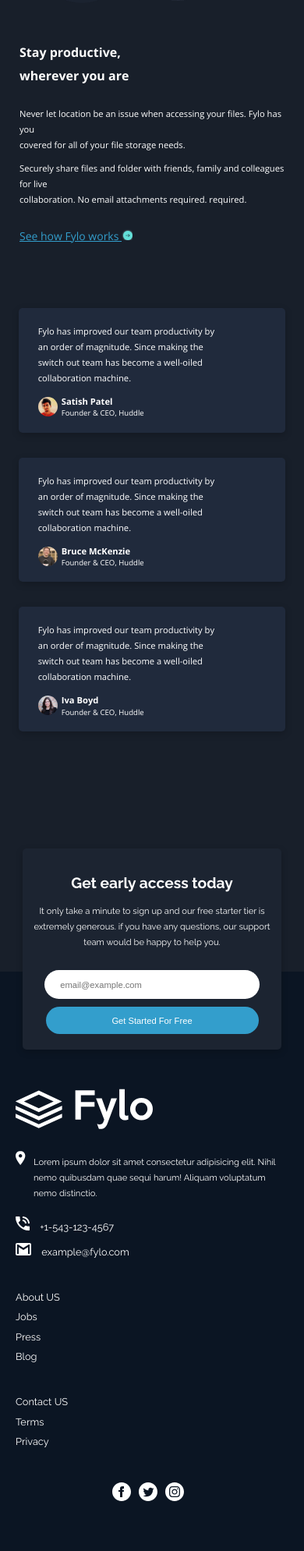
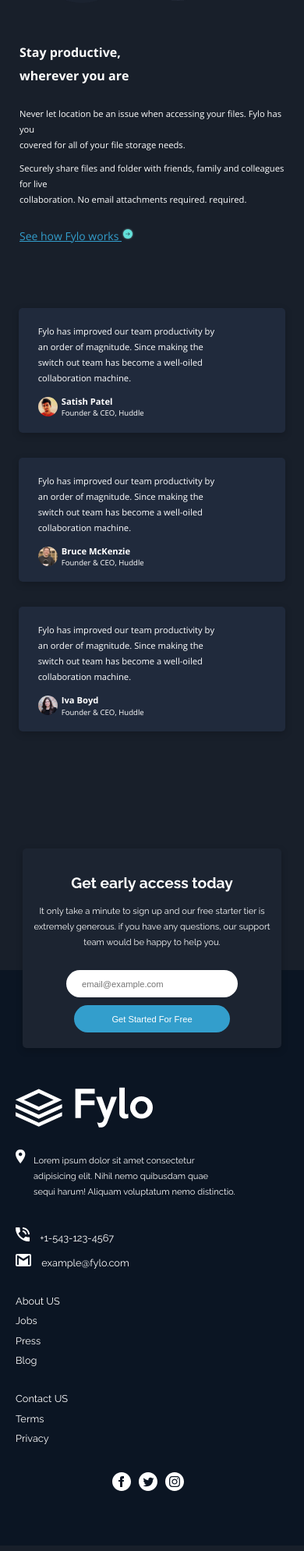
Before and after one commit to Rodrick-alt/Dark-Theme-Landing-Page, a plain HTML site: page index.html in a window 390 px wide. Shown: the part 2053-4042 px from the top of the page at 78% size. Drawn offline with nearby package versions, Linux system fonts and the light colour scheme.

Commit message:
Minor Clean Up

```diff
--- a/assets/css/main.css
+++ b/CSS/main.css
@@ -45,23 +45,6 @@ table {
   border-collapse: collapse;
   border-spacing: 0;
 }
-/*Basic Style */
-
-/* global flex wrapper */
-.flex-wrapper{
-  display: flex;
-  flex-flow: row wrap;
-}
-.flex-wrapper >*{
-  flex: 1 100%;
-}
-body{
-  color:white;
-  background: hsl(218, 28%, 13%);
-}
-main{
-  width: 100%;
-}
 input,
 textarea,
 button,
@@ -77,15 +60,27 @@ a[href^="tel"]{
   -webkit-tap-highlight-color: transparent;
 }
 
-/* Haeder & Nav Section----------------- */
+
+/*Basic Style ------------------------------------------------------------------- */
 html{
   font-size: 16px;
+  color:white;
+  font-family: 'Raleway', sans-serif;
+  background: hsl(218, 28%, 13%);
 }
+body{
+  display: flex;
+  flex-flow: column nowrap;
+}
+body > *{
+  flex: 1 100%;
+}
+
+
+/* Nav Section ------------------------------------------------------------------- */
 header{
-  font-family: 'Raleway', sans-serif;
   padding: 35px 50px 90px 50px;
   background-color: hsl(217, 28%, 15%);
-  /* background-color:tomato; */
 }
 #link1,#link2,#link3{
   text-decoration: none;
@@ -112,7 +107,7 @@ header{
 }
 
 
-/* Hero Section */
+/* Hero Section -------------------------------------------------------------------  */
 .hero{
   display: flex;
   flex-flow: column nowrap;
@@ -120,7 +115,6 @@ header{
   align-items: center;
   text-align: center;
   gap: 1.5rem;
-  font-family: 'Raleway', sans-serif;
   background: url("/images/bg-curvy-desktop.svg");
   background-size:cover;
   background-repeat: no-repeat;
@@ -152,15 +146,15 @@ header{
   font-size: .9rem;
   font-weight: 700;
   color:white;
-  background-color:hsl(198, 60%, 50%);
   border:none;
   border-radius: 20px;
   outline: none;
   cursor: pointer;
+  background-color:hsl(198, 60%, 50%);
 }
 
 
-/* Main-Content Section-------------------------------------------------- */
+/* Main-Content Section ------------------------------------------------------------------- */
 .main-content{
   display: flex;
   flex-flow: column wrap;
@@ -170,7 +164,6 @@ header{
   font-size: 14px;
   font-family: 'Open Sans', sans-serif;
   padding-top: 150px;
-  /* background-color:deepskyblue; */
 }
 
 .wrapper-1{
@@ -181,13 +174,11 @@ header{
   text-align: center;
   line-height: 20px;
   width: 75%;
-  height: -webkit-max-content;
-  height: -moz-max-content;
   height: max-content;
 }
 
 
-/* Section-1 */
+/* Section-1 ------------------------------------------------------------------- */
 .content1{
   display: flex;
   flex-flow: column nowrap;
@@ -228,7 +219,7 @@ header{
 }
 
 
-/* section-2 */
+/* section-2 ------------------------------------------------------------------- */
 .content2{
   justify-self: center;
   display: flex;
@@ -266,7 +257,7 @@ header{
 }
 
 
-/* Section-3 Testimonials */
+/* Section-3 Testimonials ------------------------------------------------------------------- */
 .wrapper-2{
   display: flex;
   flex-wrap: wrap;
@@ -316,7 +307,6 @@ header{
 
 
 /* Email------------------------------------------------------------------- */
-/* Implement this better, causing major responsive layout probs */
 .wrapper-3{
   transform: translateY(200px);
   display: flex;
@@ -324,7 +314,6 @@ header{
   justify-content: center;
   align-items: center;
   width: 100%;
-  /* background-color:tomato; */
   z-index: 2;
 }
 .email{
@@ -332,9 +321,9 @@ header{
   flex-flow: column nowrap;
   justify-content: center;
   align-items: center;
-  max-width: 600px;
-  height: -webkit-max-content;
-  height: -moz-max-content;
+  width: 100%;
+  max-width: 500px;
+  min-width: 300px;
   height: max-content;
   font-family: 'Raleway',sans-serif;
   text-align: center;
@@ -356,18 +345,20 @@ header{
   display: flex;
   flex-flow: row wrap;
   justify-content: center;
-  align-items: baseline;
+  align-items: center;
+  width: 100%;
 }
 .email-wrapper__input,.email-wrapper__btn{
-  width: 20vw;
+  width: 100%;
+  min-width: 140px;
+  max-width: 200px;
   height: 35px;
   font-size: .7rem;
   border:none;
   outline: none;
+  padding: 0 0 0 10px;
+  margin: 0 10px;
   border-radius: 20px;
-  padding-left: 20px;
-  margin-top: 10px;
-  margin-left: 10px;
 }
 .email-wrapper__btn{
   width: 150px;
@@ -384,13 +375,13 @@ footer{
   margin-top: 100px;
   padding: 150px 50px 100px 50px;
   background-color: hsl(216, 53%, 9%);
-  /* background-color:lightgreen; */
 }
 .footer-wrapper{
   display: flex;
   flex-flow: row wrap;
   justify-content: space-between;
   align-items: baseline;
+  gap: 1rem 3rem;
 }
 .footer__img{
   max-width: 100%;
@@ -415,25 +406,21 @@ footer{
   height: auto;
   padding-right: 10px;
 }
-
 .footer-item3__p, .footer-item3__h3,
 .footer-item4__p, .footer-item4__h3,
 .footer-item2__p{
   cursor: pointer;
 }
-
 .footer-item5__svg{
+  cursor: pointer;
   padding-right: 10px;
-  cursor: pointer;
 }
 
 
 
 
-/* Extra small devices (phones, 600px and down) */
+/* Extra small devices (phones, 600px and down) -------------------------------------------------------------------  */
 @media only screen and (max-width: 425px) {
-
-/* Haeder & Nav Section */
 header{
   padding: 35px 25px 90px 25px;
 }
@@ -446,7 +433,6 @@ header{
   font-size: .8rem !important;
 }
 
-/* Hero Section */
 .hero__h1{
   font-size: 1.3rem;
 }
@@ -454,8 +440,6 @@ header{
   font-size: .8rem !important;
 }
 
-
-/* Main-Content Section */
 .main-content{
   gap: 5rem;
 }
@@ -463,7 +447,7 @@ header{
   gap: 3rem;
   line-height: 20px;
 }
-/* Section-1 */
+
 .content1{
   width: 60vw;
 }
@@ -475,7 +459,6 @@ header{
   font-size: 1rem;
 }
 
-/* section-2 */
 .content2{
   gap: 3rem;
   padding: 0 25px;
@@ -490,13 +473,10 @@ header{
   font-size: .7rem;
 }
 
-
-/* Section-3 Testimonials */
 .wrapper-2{
   gap: 2rem;
 }
 .wrapper-2__img{
-
   width: 10vw;
 }
 .content3--special{
@@ -513,8 +493,6 @@ header{
   font-size: .7rem;
 }
 
-
-/* Email */
 .wrapper-3{
   transform: translateY(150px);
 }
@@ -531,14 +509,12 @@ header{
 .email__p{
   font-size: .7rem;
 }
-/* removing <br> */
 .email__p br{
   content: '';
 }
 .email__p br::after{
   content: '';
 }
-
 .email-wrapper__input,.email-wrapper__btn{
   width: 65vw;
   height: 35px;
@@ -553,7 +529,7 @@ header{
   margin: 0 auto;
   margin-top: 10px;
 }
-/* Footer */
+
 footer{
   font-size: .8rem;
   margin-top: 50px;
@@ -569,7 +545,6 @@ footer{
   flex: 1 100%;
   margin-bottom: 20px;
 }
-
 .footer-item1{
   display: flex;
   flex-flow: row wrap;
@@ -584,13 +559,6 @@ footer{
   font-size: .7rem;
   flex:5;
 }
-/* removing <br> */
-.footer-item1__p br{
-  content: '';
-}
-.footer-item1__p br::after{
-  content: '';
-}
 .footer-item2__img{
   max-width: 100%;
   height: auto;
@@ -599,15 +567,20 @@ footer{
 .footer-item2__p{
   font-size: .8rem;
 }
-.footer-item3,.footer-item4,.footer-item5{
-  margin-top: 25px;
-}
 .footer-item5{
   display: flex;
   justify-content: center;
   align-items: center;
   width: 100%;
 }
+}
+
+/* tablet */
+@media only screen and (min-width: 725px) and (max-width: 925px){
+  .footer-item5{
+    align-self: center;
+    justify-self: center;
+  }
 }
 
 /* No hover effects on touch */
@@ -635,5 +608,4 @@ footer{
   .footer-item5__svg:hover{
     fill: hsl(176, 68%, 64%);
   }
-
 }
--- a/index.html
+++ b/index.html
@@ -5,25 +5,21 @@
   <meta charset="UTF-8" />
   <meta http-equiv="X-UA-Compatible" content="IE=edge" />
   <meta name="viewport" content="width=device-width, initial-scale=1.0" />
-  <link rel="stylesheet" href="assets\css\main.css" />
+  <link rel="stylesheet" href="CSS\main.css" />
 
   <!-- WebFonts -->
   <link rel="preconnect" href="https://fonts.googleapis.com">
   <link rel="preconnect" href="https://fonts.gstatic.com" crossorigin>
-  <!-- Raleway -->
   <link href="https://fonts.googleapis.com/css2?family=Open+Sans:wght@400;700&family=Raleway:wght@400;700&display=swap"
     rel="stylesheet">
-  <!-- Open Sans -->
   <link href="https://fonts.googleapis.com/css2?family=Open+Sans:wght@400;700&display=swap" rel="stylesheet">
 
-  <!-- Head-SEO -->
-  <link rel="icon" type="image/png" href="#ICON-HERE" />
+  <link rel="icon" type="image/png" href="icon.png" />
   <meta name="description" content="This is an example." />
-  <title>Fylo</title>
+  <title>Fylo: Easy File Storage</title>
 </head>
 
-<body class='flex-wrapper'>
-  <!-- NAV-BAR -->
+<body>
   <header>
     <nav class="nav">
       <img src="images/logo.svg" alt="Logo" class="nav__img" />
@@ -37,7 +33,6 @@
 
   <main>
 
-    <!-- HERO -->
     <section class="hero">
       <img src="images/illustration-intro.png" alt="Files Graphic" class="hero__img" />
       <h1 class="hero__h1">
@@ -49,18 +44,17 @@
         Access them whenever you need, share and collaborate with
         friends family, and co-workers.
       </p>
-      <a id='btnLink' href='#SignUp'><button class="hero__btn">Get Started</button></a>
+      <a id='btnLink' href='#SignUp'>
+        <button class="hero__btn">Get Started</button>
+      </a>
       <div id='Features' />
     </section>
 
-    <!-- MAIN-CONTENT -->
-    <article class="main-content">
+    <section class="main-content">
+
       <section class="wrapper-1">
         <div class="content1">
-          <img
-            src="images/icon-access-anywhere.svg"
-            alt="computer graphic"
-            class="content1__img" />
+          <img src="images/icon-access-anywhere.svg" alt="computer graphic" class="content1__img" />
           <h3 class="content1__h3">Access your files, anywhere</h3>
           <p class="content1__p">
             The ability to use a smartphine, tablet, or computer
@@ -84,11 +78,7 @@
         </div>
 
         <div class="content1">
-
-          <img
-            src="images/icon-collaboration.svg"
-            alt="check-mark graphic"
-            class="content1__img" />
+          <img src="images/icon-collaboration.svg" alt="check-mark graphic" class="content1__img" />
           <h3 class="content1__h3">Real-time collaboration</h3>
           <p class="content1__p">
             Securely share files and folders with friends, family and
@@ -112,12 +102,8 @@
         </div>
       </section>
 
-
       <section class="content2">
-        <img
-          src="images/illustration-stay-productive.png"
-          alt="chat graphic"
-          class="content2__img" />
+        <img src="images/illustration-stay-productive.png" alt="graphic" class="content2__img" />
 
         <div class="content2-wrapper">
           <span id='Teams'></span>
@@ -139,33 +125,13 @@
           </p>
           <br />
           <a href="" class="content2-wrapper__a">
-            See how Fylo works
-
-            <svg class="content2-wrapper__svg" width="16" height="16" xmlns="http://www.w3.org/2000/svg"
-              xmlns:xlink="http://www.w3.org/1999/xlink">
-              <defs>
-                <circle id="b" cx="6" cy="6" r="6" />
-                <filter x="-25%" y="-25%" width="150%" height="150%" filterUnits="objectBoundingBox" id="a">
-                  <feOffset in="SourceAlpha" result="shadowOffsetOuter1" />
-                  <feGaussianBlur stdDeviation="1" in="shadowOffsetOuter1" result="shadowBlurOuter1" />
-                  <feColorMatrix
-                    values="0 0 0 0 0.384313725 0 0 0 0 0.878431373 0 0 0 0 0.850980392 0 0 0 0.811141304 0"
-                    in="shadowBlurOuter1" />
-                </filter>
-              </defs>
-              <g fill="none" fill-rule="evenodd">
-                <g transform="translate(2 2)">
-                  <use fill="#000" filter="url(#a)" xlink:href="#b" />
-                  <use fill="#62E0D9" xlink:href="#b" />
-                </g>
-                <path d="M8.582 6l-.363.35 1.452 1.4H5.333v.5h4.338L8.22 9.65l.363.35 2.074-2z" fill="#1B2330" />
-              </g>
-            </svg>
+            See how Fylo works <img src="/images/icon-arrow.svg" alt="arrow" />
           </a>
         </div>
       </section>
 
       <section class="wrapper-2">
+
         <div class="content3">
           <p class="content3__p">
             Fylo has improved our team productivity by
@@ -220,11 +186,13 @@
           </div>
         </div>
       </section>
-    </article>
+
+    </section>
   </main>
 
-  <!--Email Form-->
+
   <section class="wrapper-3">
+
     <div class="email">
       <h2 class="email__h2">Get early access today</h2>
       <br />
@@ -233,24 +201,21 @@
         have any questions, our support team would be happy to help you.
       </p>
       <br />
-      <div class="email-wrapper">
-        <form action="##" method="POST">
-          <input type="email" class="email-wrapper__input" required placeholder="email@example.com" />
-          <button type='submit' class="email-wrapper__btn">Get Started For Free</button>
-        </form>
-      </div>
+      <form action="##" method="POST" class="email-wrapper">
+        <input type="email" class="email-wrapper__input" required placeholder="email@example.com" />
+        <button type='submit' class="email-wrapper__btn">Get Started For Free</button>
+      </form>
     </div>
+
     <div id='SignUp' />
   </section>
 
 
-  <!--Footer-->
   <footer>
     <img src="images/logo.svg" alt="Logo" class="footer__img" />
     <br />
 
     <div class="footer-wrapper">
-
       <div class="footer-item1">
         <img src="images/icon-location.svg" alt='svg' class="footer-item1__img"></img>
         <p class="footer-item1__p">
@@ -293,46 +258,31 @@
       </div>
 
       <div class="footer-item5">
-        <svg xmlns="http://www.w3.org/2000/svg" class="footer-item5__svg" width="24" height="24" viewBox="0 0 24 24"
-          fill='white'>
-          <path
-            d="M12 0c-6.627 0-12 5.373-12 12s5.373 12 12 12 12-5.373 12-12-5.373-12-12-12zm3 8h-1.35c-.538 0-.65.221-.65.778v1.222h2l-.209 2h-1.791v7h-3v-7h-2v-2h2v-2.308c0-1.769.931-2.692 3.029-2.692h1.971v3z" />
-        </svg>
-        <svg xmlns="http://www.w3.org/2000/svg" class="footer-item5__svg" width="24" height="24" viewBox="0 0 24 24"
-          fill="white">
-          <path
-            d="M12 0c-6.627 0-12 5.373-12 12s5.373 12 12 12 12-5.373 12-12-5.373-12-12-12zm6.066 9.645c.183 4.04-2.83 8.544-8.164 8.544-1.622 0-3.131-.476-4.402-1.291 1.524.18 3.045-.244 4.252-1.189-1.256-.023-2.317-.854-2.684-1.995.451.086.895.061 1.298-.049-1.381-.278-2.335-1.522-2.304-2.853.388.215.83.344 1.301.359-1.279-.855-1.641-2.544-.889-3.835 1.416 1.738 3.533 2.881 5.92 3.001-.419-1.796.944-3.527 2.799-3.527.825 0 1.572.349 2.096.907.654-.128 1.27-.368 1.824-.697-.215.671-.67 1.233-1.263 1.589.581-.07 1.135-.224 1.649-.453-.384.578-.87 1.084-1.433 1.489z" />
-        </svg>
-        <svg xmlns="http://www.w3.org/2000/svg" class="footer-item5__svg" width="24" height="24" viewBox="0 0 24 24"
-          fill="white">
-          <path
-            d="M14.829 6.302c-.738-.034-.96-.04-2.829-.04s-2.09.007-2.828.04c-1.899.087-2.783.986-2.87 2.87-.033.738-.041.959-.041 2.828s.008 2.09.041 2.829c.087 1.879.967 2.783 2.87 2.87.737.033.959.041 2.828.041 1.87 0 2.091-.007 2.829-.041 1.899-.086 2.782-.988 2.87-2.87.033-.738.04-.96.04-2.829s-.007-2.09-.04-2.828c-.088-1.883-.973-2.783-2.87-2.87zm-2.829 9.293c-1.985 0-3.595-1.609-3.595-3.595 0-1.985 1.61-3.594 3.595-3.594s3.595 1.609 3.595 3.594c0 1.985-1.61 3.595-3.595 3.595zm3.737-6.491c-.464 0-.84-.376-.84-.84 0-.464.376-.84.84-.84.464 0 .84.376.84.84 0 .463-.376.84-.84.84zm-1.404 2.896c0 1.289-1.045 2.333-2.333 2.333s-2.333-1.044-2.333-2.333c0-1.289 1.045-2.333 2.333-2.333s2.333 1.044 2.333 2.333zm-2.333-12c-6.627 0-12 5.373-12 12s5.373 12 12 12 12-5.373 12-12-5.373-12-12-12zm6.958 14.886c-.115 2.545-1.532 3.955-4.071 4.072-.747.034-.986.042-2.887.042s-2.139-.008-2.886-.042c-2.544-.117-3.955-1.529-4.072-4.072-.034-.746-.042-.985-.042-2.886 0-1.901.008-2.139.042-2.886.117-2.544 1.529-3.955 4.072-4.071.747-.035.985-.043 2.886-.043s2.14.008 2.887.043c2.545.117 3.957 1.532 4.071 4.071.034.747.042.985.042 2.886 0 1.901-.008 2.14-.042 2.886z" />
-        </svg>
+        <img src="./images/iconmonstr-facebook-4.svg" alt="facebook" class="footer-item5__svg" />
+        <img src="./images/iconmonstr-twitter-4.svg" alt="facebook" class="footer-item5__svg" />
+        <img src="./images/iconmonstr-instagram-14.svg" alt="facebook" class="footer-item5__svg" />
       </div>
-
     </div>
   </footer>
+
+
   <!-- Cross-brower smooth-scrolling | jQuery  -->
   <script src="https://ajax.googleapis.com/ajax/libs/jquery/3.3.1/jquery.min.js"></script>
   <script>
     $(document).ready(function () {
       // Add smooth scrolling to all links
       $("a").on('click', function (event) {
-
         // Make sure this.hash has a value before overriding default behavior
         if (this.hash !== "") {
           // Prevent default anchor click behavior
           event.preventDefault();
-
           // Store hash
           var hash = this.hash;
-
           // Using jQuery's animate() method to add smooth page scroll
           // The optional number (800) specifies the number of milliseconds it takes to scroll to the specified area
           $('html, body').animate({
             scrollTop: $(hash).offset().top
           }, 800, function () {
-
             // Add hash (#) to URL when done scrolling (default click behavior)
             window.location.hash = hash;
           });
@@ -340,6 +290,7 @@
       });
     });
   </script>
+
 </body>
 
 </html>
```
Also changed, not shown: icon.png (added).
